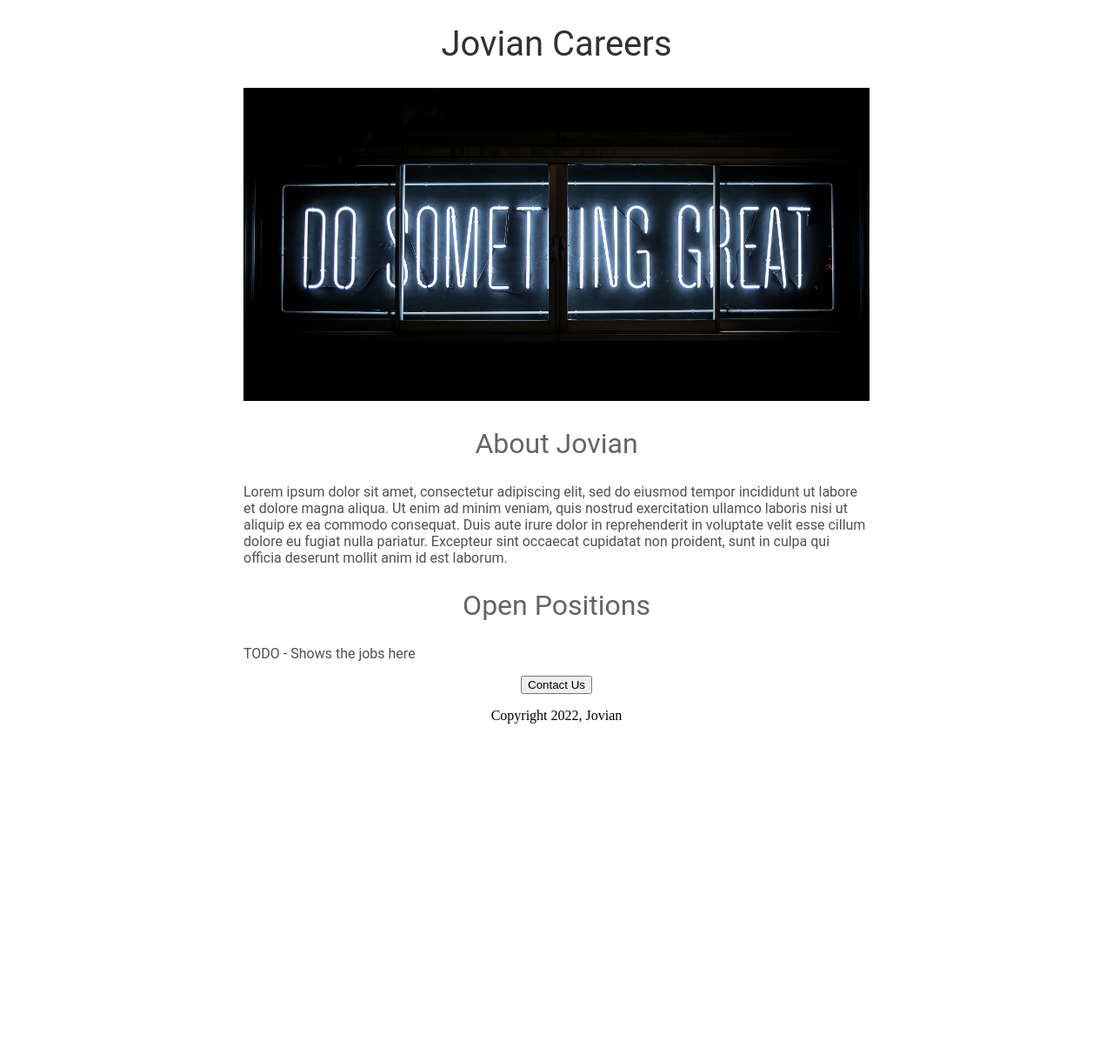
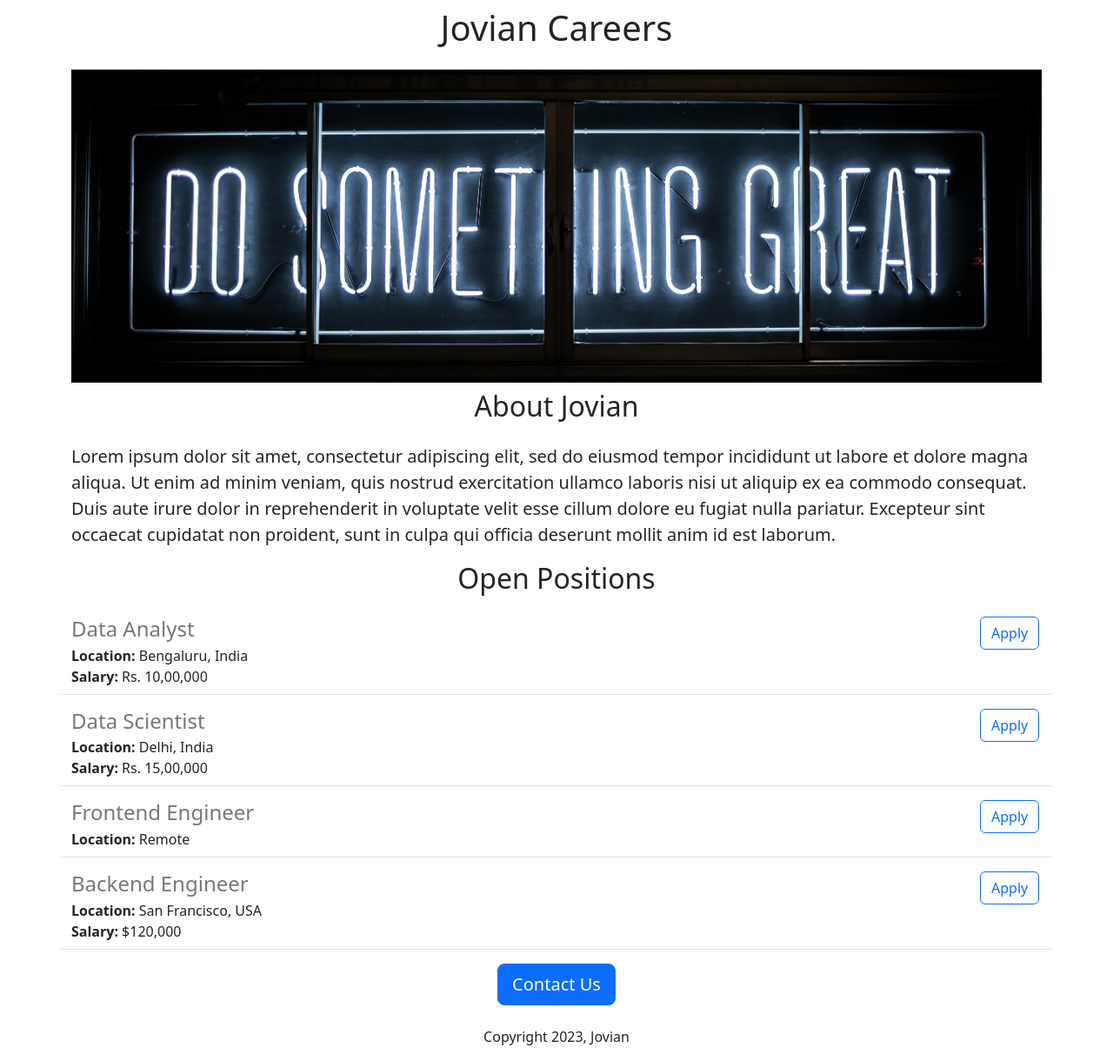
Before and after one commit to AVINASH0052/career-website-v2, a Flask app: page / in a window 1280 px wide. Shown: the whole page at 87% size. Before the commit the page ends 832 px from the top, so only its background shows below. Run offline with Flask 3, Linux system fonts and the light colour scheme.

Commit message:
added dynamic data and API route

```diff
--- a/app.py
+++ b/app.py
@@ -1,10 +1,40 @@
-from flask import Flask, render_template
+from flask import Flask, render_template,jsonify
 
 app = Flask(__name__)
 
+JOBS = [
+  {
+    'id': 1,
+    'title': 'Data Analyst',
+    'location': 'Bengaluru, India',
+    'salary': 'Rs. 10,00,000'
+  },
+  {
+    'id': 2,
+    'title': 'Data Scientist',
+    'location': 'Delhi, India',
+    'salary': 'Rs. 15,00,000'
+  },
+  {
+    'id': 3,
+    'title': 'Frontend Engineer',
+    'location': 'Remote'
+  },
+  {
+    'id': 4,
+    'title': 'Backend Engineer',
+    'location': 'San Francisco, USA',
+    'salary': '$120,000'
+  }
+]
+
 @app.route("/")
 def hello_world():
-    return render_template('home.html')
+    return render_template('home.html',jobs=JOBS,company_name='Jovian')
+
+@app.route("/api/jobs")
+def list_jobs():
+  return jsonify(JOBS)
 
 if __name__ == "__main__":
     app.run(host="0.0.0.0", debug="True")
--- a/templates/home.html
+++ b/templates/home.html
@@ -1,48 +1,24 @@
 <!Doctype html>
 <html>
   <head>
+    <meta charset="utf-8">
+    <meta name="viewport" content="width=device-width, initial-scale=1">
     <title>Jovian Careers</title>
+    <link href="https://cdn.jsdelivr.net/npm/bootstrap@5.3.2/dist/css/bootstrap.min.css" rel="stylesheet" integrity="sha384-T3c6CoIi6uLrA9TneNEoa7RxnatzjcDSCmG1MXxSR1GAsXEV/Dwwykc2MPK8M2HN" crossorigin="anonymous">
     <style>
-      h1 {
-        font-size:40px;
-        font-family:Roboto;
-        font-weight:normal;
-        color:rgb(50,50,50);
-        text-align:center;
+      #banner {
+        height: 360px;
+        width: 100%;
+        object-fit: cover;
       }
-
-      h2{
-        font-size:32px;
-        font-family:Roboto;
-        font-weight:normal;
-        color:rgb(100,100,100);
-        text-align:center;
-      }
-
-      #banner {
-        width: 100%;
-        height: 360px;
-        object-fit:cover;
-      }
-
-      .bodytext{
-        font-family:Roboto;
-        color:rgb(80,80,80);
-      }
-
-      #container{
-        max-width:720px;
-        margin:0 auto 0 auto;
-      }
-
     </style>
   </head>
   <body>
-    <div id="container">
-      <h1>Jovian Careers</h1>
-      <img id="banner" src="https://carreers-website--avinashvikramsi.repl.co/static/banner.jpg" >
-      <h2>About Jovian</h2>
-      <p class="bodytext">Lorem ipsum dolor sit amet, consectetur
+    <div class="container">
+      <h1 class="text-center mt-2 mb-4">Jovian Careers</h1>
+      <img class="img-fluid" id="banner" src="https://carreers-website--avinashvikramsi.repl.co/static/banner.jpg" >
+      <h2 class="text-center mt-2 mb-4">About Jovian</h2>
+      <p class="lead">Lorem ipsum dolor sit amet, consectetur
       adipiscing elit, sed do eiusmod tempor incididunt ut
       labore et dolore magna aliqua. Ut enim ad minim
       veniam, quis nostrud exercitation ullamco laboris
@@ -51,13 +27,18 @@
       cillum dolore eu fugiat nulla pariatur. Excepteur
       sint occaecat cupidatat non proident, sunt in culpa
       qui officia deserunt mollit anim id est laborum.</p>
-      <h2>Open Positions</h2>
-      <p class="bodytext">TODO - Shows the jobs here</p>
-      <div style="text-align:center;">
-        <button>Contact Us</button>
-        <p>Copyright 2022, Jovian</p>
+
+      <h2 class="text-center mt-2 mb-4">Open Positions</h2>
+
+      <div>
+        {% for job in jobs %}
+          {% include 'jobitem.html' %}
+        {% endfor %}
       </div>
-    </div>
+      <div class="text-center">
+        <button class="btn btn-primary btn-lg">Contact Us</button>
+        <p class="mt-4">Copyright 2023, Jovian</p>
+      </div>
     </div>
   </body>
 </html>
--- /dev/null
+++ b/templates/jobitem.html
@@ -0,0 +1,17 @@
+<div class="border-bottom row" style="margin-bottom:16px; padding-bottom:8px">
+  <div class="col-11">
+    <h4 style="color: rgb(120,120,120); margin-bottom:4px;">{{job['title']}}</h4>
+    <div>
+      <b>Location:</b> {{job['location']}}
+    </div>
+    {% if 'salary' in job %}
+      <div>
+        <b>Salary:</b> {{job['salary']}}
+      </div>
+    {% endif %}
+  </div>
+
+  <div class="col-1">
+    <button type="button" class="btn btn-outline-primary">Apply</button>
+  </div>
+</div>
```
